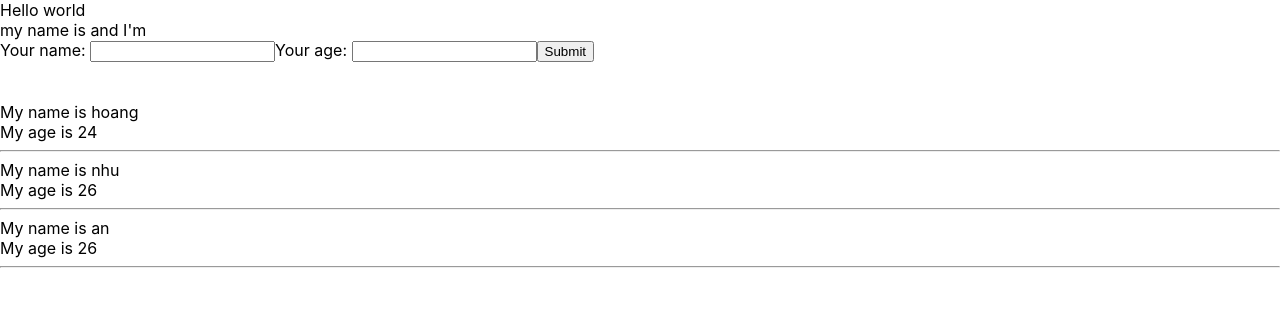
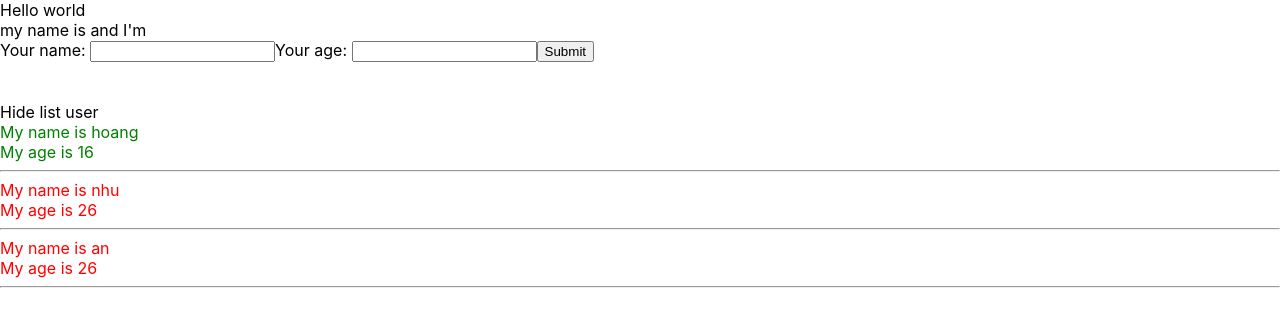
Before and after one commit to hoangnvthkt/react-basic, a React (Create React App) app: page / in a window 1280 px wide. Shown: the top 326 px of the page. Built offline with nearby package versions, Linux system fonts and the light colour scheme.

Commit message:
video 25

```diff
--- a/src/App.css
+++ b/src/App.css
@@ -1,14 +1,21 @@
+.red {
+  color: red;
+}
+.green {
+  color: green;
+}
+
 body {
   margin: 0;
-  font-family: -apple-system, BlinkMacSystemFont, 'Segoe UI', 'Roboto', 'Oxygen',
-    'Ubuntu', 'Cantarell', 'Fira Sans', 'Droid Sans', 'Helvetica Neue',
+  font-family: -apple-system, BlinkMacSystemFont, "Segoe UI", "Roboto", "Oxygen",
+    "Ubuntu", "Cantarell", "Fira Sans", "Droid Sans", "Helvetica Neue",
     sans-serif;
   -webkit-font-smoothing: antialiased;
   -moz-osx-font-smoothing: grayscale;
 }
 
 code {
-  font-family: source-code-pro, Menlo, Monaco, Consolas, 'Courier New',
+  font-family: source-code-pro, Menlo, Monaco, Consolas, "Courier New",
     monospace;
 }
 
--- a/src/components/DisplayInfor.js
+++ b/src/components/DisplayInfor.js
@@ -1,14 +1,33 @@
 import React from "react";
 class DisplayInfor extends React.Component {
+  state = {
+    isShowlistUser: true,
+  };
+
+  handleShowHide = () => {
+    this.setState({
+      isShowlistUser: !this.state.isShowlistUser,
+    });
+  };
   render() {
     //Destructuring array / object
     const { listUser } = this.props;
     return (
       <>
         <div>
+          <span
+            onClick={() => {
+              this.handleShowHide();
+            }}
+          >
+            {this.state.isShowlistUser ? "Hide list user" : " Show list user"}
+          </span>
+        </div>
+        {this.state.isShowlistUser && (
+          <div>
             {listUser.map((user) => {
               return (
-              <div key={user.id}>
+                <div key={user.id} className={+user.age > 18 ? "red" : "green"}>
                   <div>My name is {user.name}</div>
                   <div>My age is {user.age}</div>
                   <hr />
@@ -16,6 +35,7 @@
               );
             })}
           </div>
+        )}
       </>
     );
   }
--- a/src/components/MyComponent.js
+++ b/src/components/MyComponent.js
@@ -9,7 +9,7 @@
   // DRY : Don't repeat yourself
   state = {
     listUser: [
-      { id: 1, name: "hoang", age: 24 },
+      { id: 1, name: "hoang", age: 16 },
       { id: 2, name: "nhu", age: 26 },
       { id: 3, name: "an", age: 26 },
     ],
```
Lines whose indentation alone changed are shown as unchanged.
